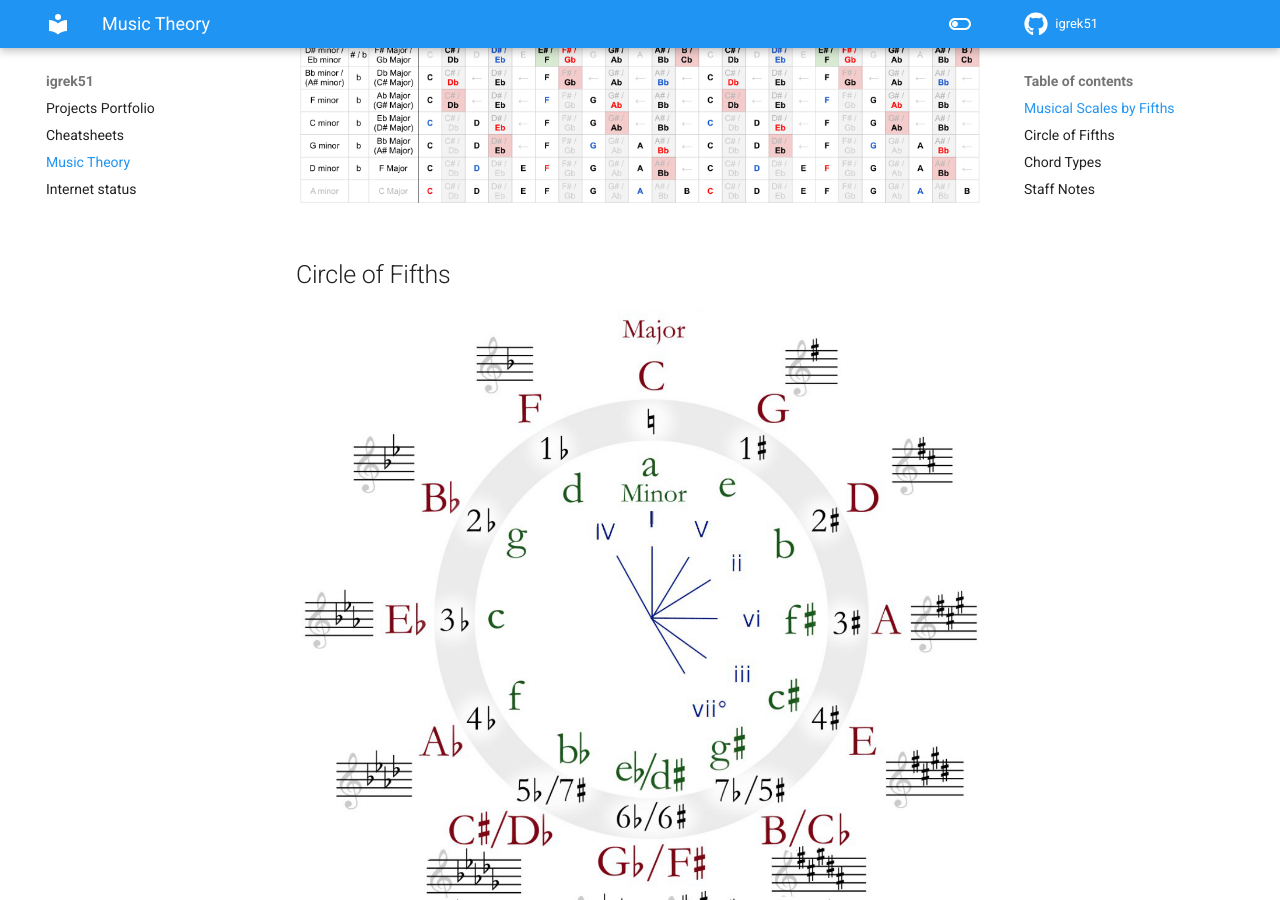
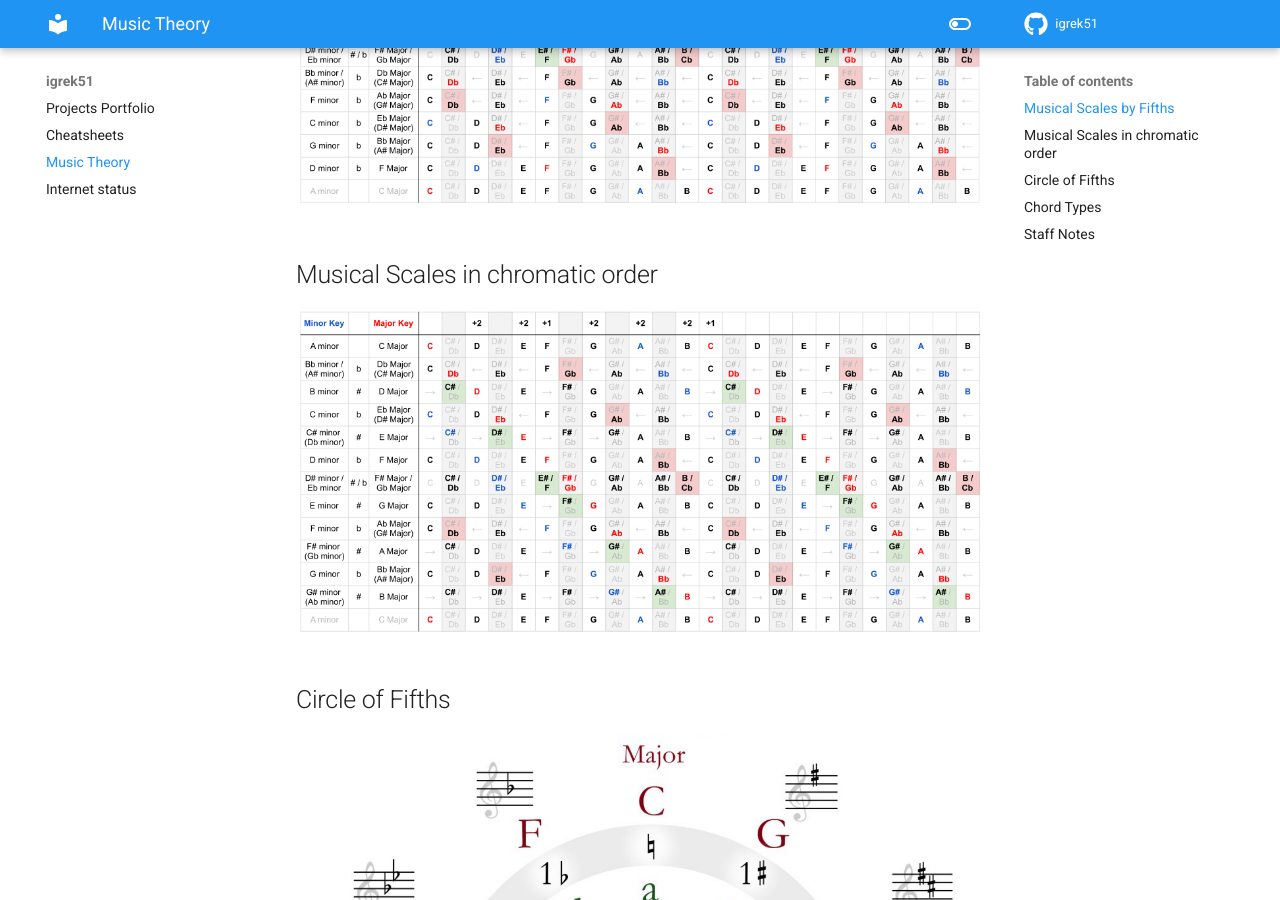
Before and after one commit to igrek51/igrek51.github.io, an MkDocs documentation site: the page built from docs/music-theory.md, in a window 1280 px wide and 900 px high, scrolled down 353 px. Built offline with MkDocs 1.6.1 and Material for MkDocs 9.7.7, drawn with Linux system fonts in a browser that asks for light colours.

Commit message:
Add piano scales in chromatic order

```diff
--- a/docs/music-theory.md
+++ b/docs/music-theory.md
@@ -1,7 +1,10 @@
 # Music Theory
 
 ## Musical Scales by Fifths
-[![](./assets/music/piano-scales.png)](./assets/music/piano-scales.png)
+[![](./assets/music/piano-scales-by-fifths.png)](./assets/music/piano-scales-by-fifths.png)
+
+## Musical Scales in chromatic order
+[![](./assets/music/piano-scales-chromatic.png)](./assets/music/piano-scales-chromatic.png)
 
 ## Circle of Fifths
 [![](./assets/music/circle-of-fifths.png)](./assets/music/circle-of-fifths.png)
```
Also changed, not shown: docs/assets/music/piano-scales-by-fifths.png (renamed from docs/assets/music/piano-scales.png), docs/assets/music/piano-scales-chromatic.png (added).
